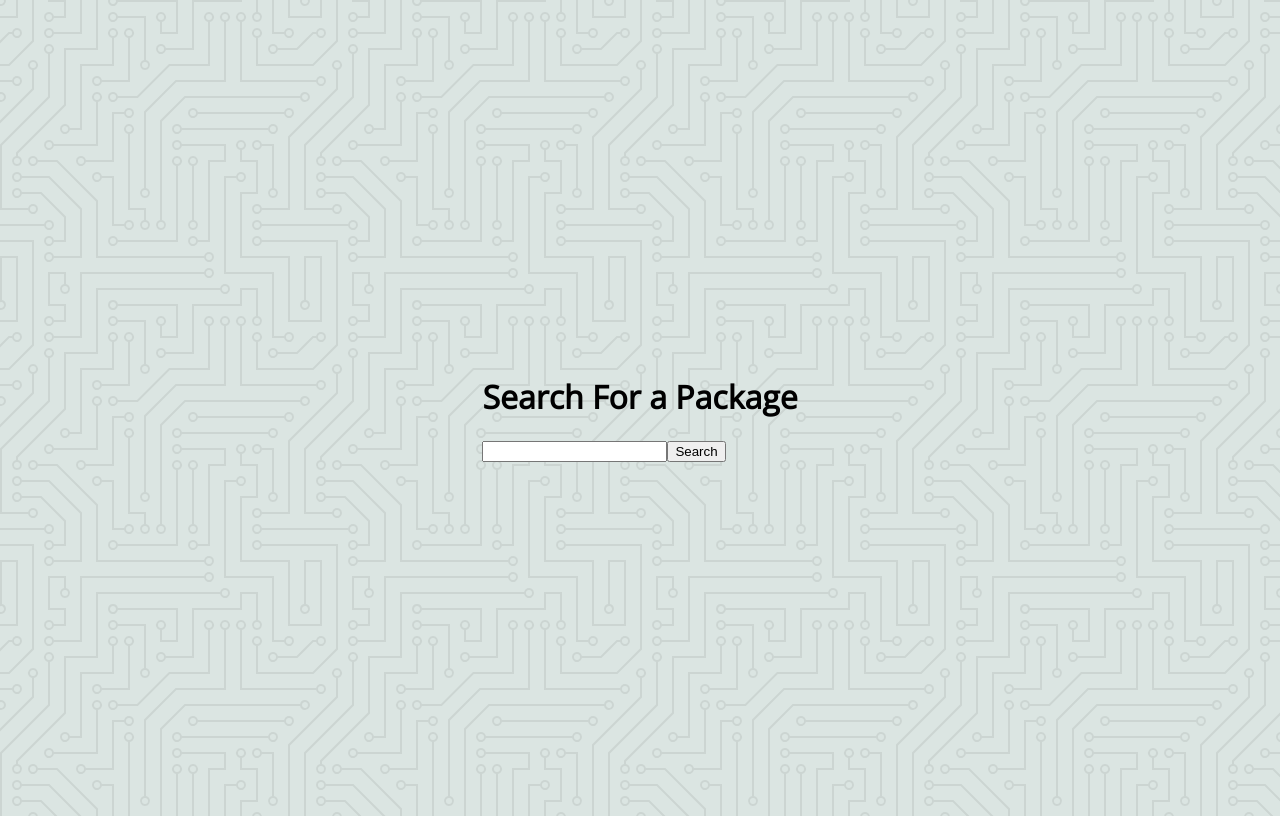
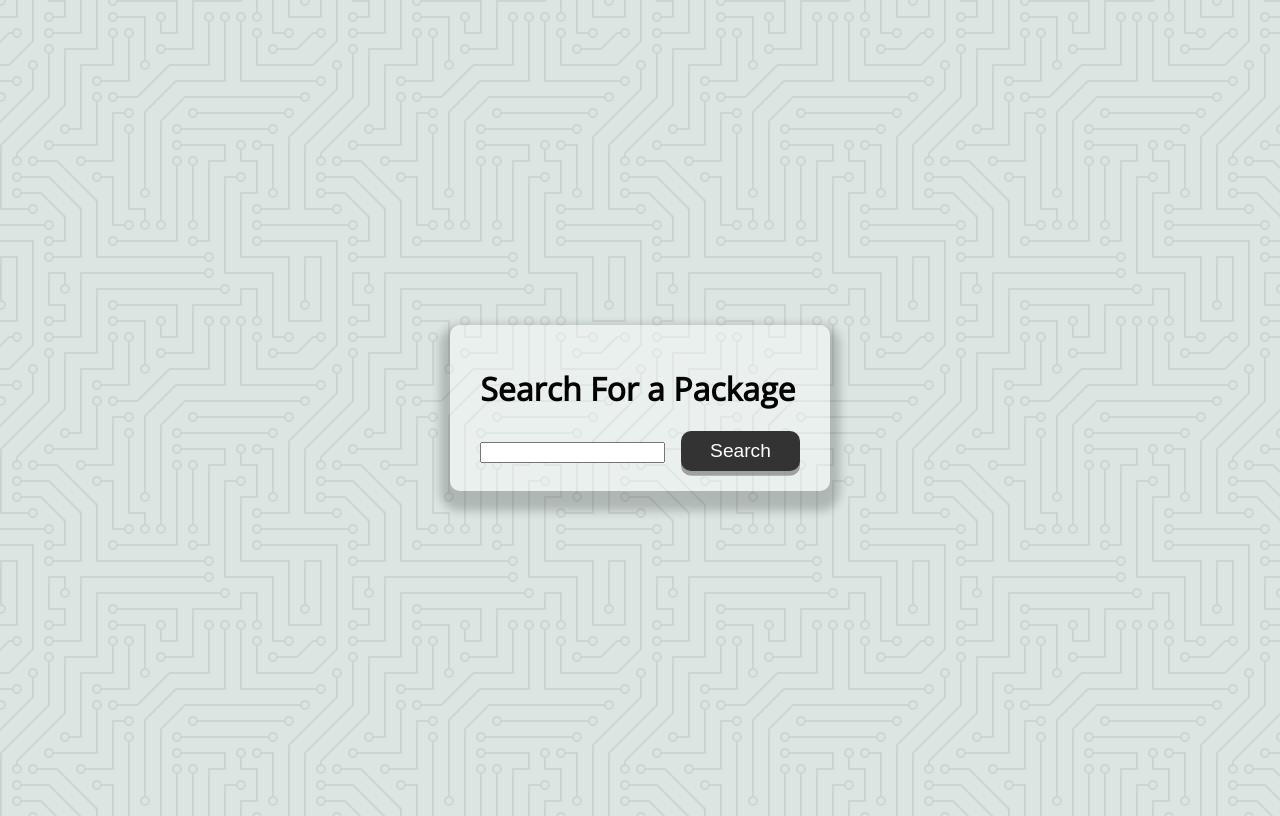
Before and after one commit to jbuican14/npm-fetch-ts, a React (Create React App) app: page / in a window 1280 px wide. Built offline with nearby package versions, Linux system fonts and the light colour scheme.

Commit message:
Styling button

```diff
--- a/src/index.css
+++ b/src/index.css
@@ -19,6 +19,15 @@ code {
     monospace;
 }
 
+#root {
+  width: auto;
+  max-width: 900px;
+  padding: 20px 30px;
+  border-radius: 10px;
+  background-color: rgba(255, 255, 255, 0.4);
+  box-shadow: 0 10px 10px 10px rgba(0, 0, 0, 0.2);
+}
+
 .result a:link {
   text-decoration: none;
   cursor: pointer;
@@ -34,3 +43,26 @@ code {
   text-decoration: underline;
   color: rgba(54, 102, 110, 0.6);
 }
+
+button {
+  cursor: pointer;
+  font-size: 1.2rem;
+  height: 2.5rem;
+  border: none;
+  border-radius: 10px;
+  color: #fff;
+  background: #333;
+  outline: none;
+  padding: 0.5rem 1.8rem;
+  box-shadow: 0 0.3rem rgba(121, 121, 121, 0.65);
+  margin-left: 1rem;
+}
+
+button:hover {
+  filter: brightness(110%);
+}
+
+button:active {
+  transform: translate(0, 0.3rem);
+  box-shadow: 0 0.1rem rgba(255, 255, 255, 0.65);
+}
```
